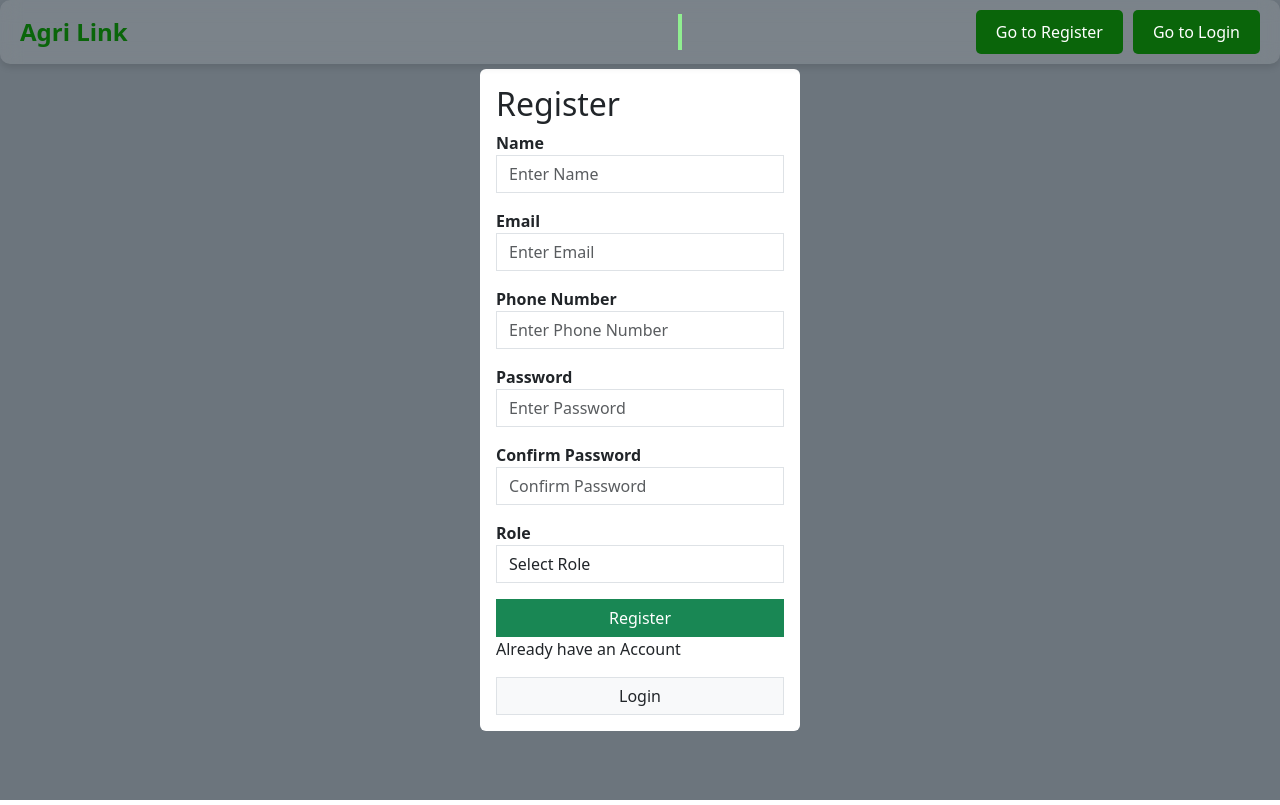
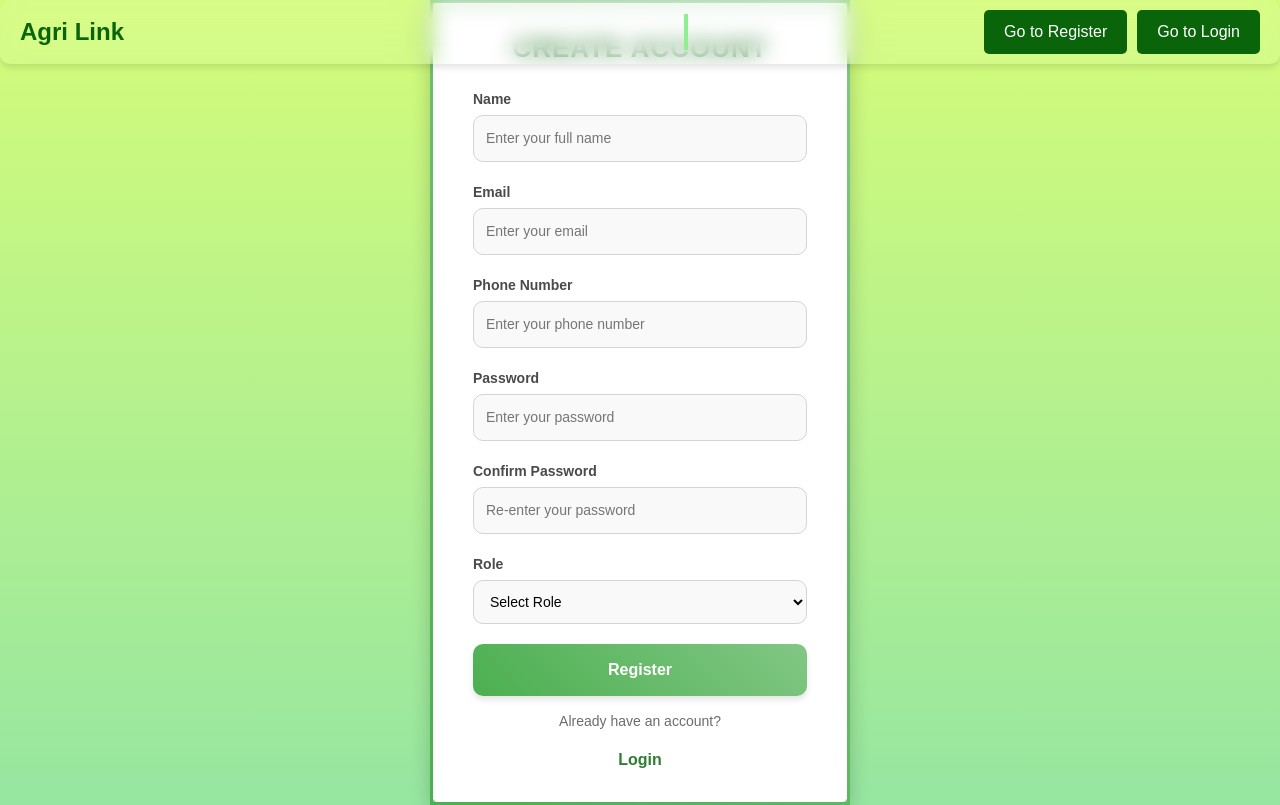
Before and after one commit to shubhpatel16/Agrilink, a React (Create React App) app in the folder client/: page /register in a window 1280 px wide. Built offline with nearby package versions, Linux system fonts and the light colour scheme.

Commit message:
updates css of login and signup

```diff
--- /dev/null
+++ b/client/src/Login.css
@@ -0,0 +1,121 @@
+body {
+    margin: 0;
+    font-family: 'Arial', sans-serif;
+    background: linear-gradient(to bottom, #d4fc79, #96e6a1);
+  }
+
+  .login-container {
+    display: flex;
+    justify-content: center;
+    align-items: center;
+    min-height: 100vh;
+  }
+
+  .login-form {
+    background: #ffffff;
+    padding: 30px 40px;
+    border-radius: 15px;
+    box-shadow: 0px 8px 20px rgba(0, 0, 0, 0.2);
+    width: 420px;
+    border: 3px solid;
+    border-image: linear-gradient(45deg, #4caf50, #81c784) 1;
+  }
+
+  .login-title {
+    font-size: 26px;
+    color: #2e7d32;
+    text-align: center;
+    margin-bottom: 25px;
+    font-weight: bold;
+    text-transform: uppercase;
+    letter-spacing: 1px;
+  }
+
+  .form-group {
+    margin-bottom: 20px;
+  }
+
+  .form-group label {
+    display: block;
+    font-size: 14px;
+    font-weight: bold;
+    color: #4a4a4a;
+    margin-bottom: 5px;
+  }
+
+  .form-group input {
+    width: 100%;
+    padding: 12px;
+    font-size: 14px;
+    border: 1px solid #d4d4d4;
+    border-radius: 10px;
+    outline: none;
+    transition: all 0.3s;
+    background: #f9f9f9;
+  }
+
+  .form-group input:focus {
+    border-color: #4caf50;
+    box-shadow: 0 0 5px rgba(76, 175, 80, 0.5);
+  }
+
+  .login-button {
+    background: linear-gradient(45deg, #4caf50, #81c784);
+    color: #ffffff;
+    border: none;
+    width: 100%;
+    padding: 14px;
+    font-size: 16px;
+    font-weight: bold;
+    border-radius: 10px;
+    cursor: pointer;
+    transition: background 0.3s, transform 0.2s;
+    box-shadow: 0px 4px 6px rgba(0, 0, 0, 0.1);
+  }
+
+  .login-button:hover {
+    background: linear-gradient(45deg, #388e3c, #66bb6a);
+    transform: translateY(-2px);
+  }
+
+  .login-button:active {
+    transform: translateY(0);
+  }
+
+  .signup-link-text {
+    margin-top: 15px;
+    text-align: center;
+    font-size: 14px;
+    color: #6c6c6c;
+  }
+
+  .signup-link {
+    display: block;
+    text-align: center;
+    margin-top: 10px;
+    color: #2e7d32;
+    font-size: 16px;
+    font-weight: bold;
+    text-decoration: none;
+    transition: color 0.3s, transform 0.2s;
+  }
+
+  .signup-link:hover {
+    color: #1b5e20;
+    transform: scale(1.05);
+  }
+
+  .signup-link:active {
+    transform: scale(1);
+  }
+
+  .alert {
+    color: #d32f2f;
+    background: #ffcdd2;
+    border-radius: 10px;
+    padding: 10px;
+    text-align: center;
+    font-size: 14px;
+    margin-bottom: 20px;
+    font-weight: bold;
+  }
--- a/client/src/Login.jsx
+++ b/client/src/Login.jsx
@@ -1,6 +1,7 @@
 import { useState } from "react";
 import { Link, useNavigate } from "react-router-dom";
 import axios from "axios";
+import "./Login.css";
 
 function Login() {
   const [email, setEmail] = useState("");
@@ -16,8 +17,9 @@ function Login() {
       return;
     }
 
-    axios.post("http://localhost:3001/login", { email, password })
-      .then(result => {
+    axios
+      .post("http://localhost:3001/login", { email, password })
+      .then((result) => {
         if (result.data === "Success") {
           localStorage.setItem("email", email);
           navigate("/home");
@@ -25,52 +27,46 @@ function Login() {
           setError(result.data);
         }
       })
-      .catch(err => {
+      .catch((err) => {
         console.error(err);
         setError("An error occurred while logging in. Please try again.");
       });
   };
 
   return (
-    <div className="d-flex justify-content-center align-items-center bg-secondary vh-100">
-      <div className="bg-white p-3 rounded w-25">
-        <h2>Login</h2>
-        {error && <div className="alert alert-danger">{error}</div>}
+    <div className="login-container">
+      <div className="login-form">
+        <h2 className="login-title">Login</h2>
+        {error && <div className="alert">{error}</div>}
         <form onSubmit={handleSubmit}>
-          <div className="mb-3">
-            <label htmlFor="email">
-              <strong>Email</strong>
-            </label>
+          <div className="form-group">
+            <label htmlFor="email">Email</label>
             <input
               type="email"
               placeholder="Enter Email"
               autoComplete="off"
               name="email"
-              className="form-control rounded-0"
               value={email}
               onChange={(e) => setEmail(e.target.value)}
             />
           </div>
-          <div className="mb-3">
-            <label htmlFor="password">
-              <strong>Password</strong>
-            </label>
+          <div className="form-group">
+            <label htmlFor="password">Password</label>
             <input
               type="password"
               placeholder="Enter Password"
               autoComplete="off"
               name="password"
-              className="form-control rounded-0"
               value={password}
               onChange={(e) => setPassword(e.target.value)}
             />
           </div>
-          <button type="submit" className="btn btn-success w-100 rounded-0">
+          <button type="submit" className="login-button">
             Login
           </button>
         </form>
-        <p>Don't have an Account?</p>
-        <Link to="/register" className="btn btn-default border w-100 bg-light rounded-0 text-decoration-none">
+        <p className="signup-link-text">Don't have an account?</p>
+        <Link to="/register" className="signup-link">
           Signup
         </Link>
       </div>
--- /dev/null
+++ b/client/src/Signup.css
@@ -0,0 +1,112 @@
+body {
+    margin: 0;
+    font-family: 'Arial', sans-serif;
+    background: linear-gradient(to bottom, #d4fc79, #96e6a1);
+  }
+
+  .signup-container {
+    display: flex;
+    justify-content: center;
+    align-items: center;
+    min-height: 100vh;
+  }
+
+  .signup-form {
+    background: #ffffff;
+    padding: 30px 40px;
+    border-radius: 15px;
+    box-shadow: 0px 8px 20px rgba(0, 0, 0, 0.2);
+    width: 420px;
+    border: 3px solid;
+    border-image: linear-gradient(45deg, #4caf50, #81c784) 1;
+  }
+
+  .signup-title {
+    font-size: 26px;
+    color: #2e7d32;
+    text-align: center;
+    margin-bottom: 25px;
+    font-weight: bold;
+    text-transform: uppercase;
+    letter-spacing: 1px;
+  }
+
+  .form-group {
+    margin-bottom: 20px;
+  }
+
+  .form-group label {
+    display: block;
+    font-size: 14px;
+    font-weight: bold;
+    color: #4a4a4a;
+    margin-bottom: 5px;
+  }
+
+  .form-group input,
+  .form-group select {
+    width: 100%;
+    padding: 12px;
+    font-size: 14px;
+    border: 1px solid #d4d4d4;
+    border-radius: 10px;
+    outline: none;
+    transition: all 0.3s;
+    background: #f9f9f9;
+  }
+
+  .form-group input:focus,
+  .form-group select:focus {
+    border-color: #4caf50;
+    box-shadow: 0 0 5px rgba(76, 175, 80, 0.5);
+  }
+
+  .signup-button {
+    background: linear-gradient(45deg, #4caf50, #81c784);
+    color: #ffffff;
+    border: none;
+    width: 100%;
+    padding: 14px;
+    font-size: 16px;
+    font-weight: bold;
+    border-radius: 10px;
+    cursor: pointer;
+    transition: background 0.3s, transform 0.2s;
+    box-shadow: 0px 4px 6px rgba(0, 0, 0, 0.1);
+  }
+
+  .signup-button:hover {
+    background: linear-gradient(45deg, #388e3c, #66bb6a);
+    transform: translateY(-2px);
+  }
+
+  .signup-button:active {
+    transform: translateY(0);
+  }
+
+  .login-link-text {
+    margin-top: 15px;
+    text-align: center;
+    font-size: 14px;
+    color: #6c6c6c;
+  }
+
+  .login-link {
+    display: block;
+    text-align: center;
+    margin-top: 10px;
+    color: #2e7d32;
+    font-size: 16px;
+    font-weight: bold;
+    text-decoration: none;
+    transition: color 0.3s, transform 0.2s;
+  }
+
+  .login-link:hover {
+    color: #1b5e20;
+    transform: scale(1.05);
+  }
+
+  .login-link:active {
+    transform: scale(1);
+  }
--- a/client/src/Signup.jsx
+++ b/client/src/Signup.jsx
@@ -1,16 +1,16 @@
 import { useState } from "react";
 import { Link } from "react-router-dom";
-import axios from 'axios';
+import axios from "axios";
 import { useNavigate } from "react-router-dom";
+import "./Signup.css";
 
 function Signup() {
-
-  const [name, setName] = useState('');
-  const [email, setEmail] = useState('');
-  const [phone, setPhone] = useState('');
-  const [password, setPassword] = useState('');
-  const [confirmPassword, setConfirmPassword] = useState('');
-  const [role, setRole] = useState('');
+  const [name, setName] = useState("");
+  const [email, setEmail] = useState("");
+  const [phone, setPhone] = useState("");
+  const [password, setPassword] = useState("");
+  const [confirmPassword, setConfirmPassword] = useState("");
+  const [role, setRole] = useState("");
   const navigate = useNavigate();
 
   const handleSubmit = (e) => {
@@ -19,84 +19,80 @@ function Signup() {
       alert("Passwords do not match!");
       return;
     }
-    axios.post('http://localhost:3001/register', { name, email, phone, password, role })
-      .then(result => {
+    axios
+      .post("http://localhost:3001/register", { name, email, phone, password, role })
+      .then((result) => {
         console.log(result);
-        navigate('/login');
+        navigate("/login");
       })
-      .catch(err => console.log(err));
+      .catch((err) => console.log(err));
   };
 
   return (
-    <div className="d-flex justify-content-center align-items-center bg-secondary vh-100">
-      <div className="bg-white p-3 rounded w-25">
-        <h2>Register</h2>
+    <div className="signup-container">
+      <div className="signup-form">
+        <h2 className="signup-title">Create Account</h2>
         <form onSubmit={handleSubmit}>
-          <div className="mb-3">
-            <label htmlFor="name"><strong>Name</strong></label>
+          <div className="form-group">
+            <label htmlFor="name">Name</label>
             <input
               type="text"
-              placeholder="Enter Name"
-              autoComplete="off"
-              name="name"
-              className="form-control rounded-0"
+              id="name"
+              placeholder="Enter your full name"
+              value={name}
               onChange={(e) => setName(e.target.value)}
               required
             />
           </div>
-          <div className="mb-3">
-            <label htmlFor="email"><strong>Email</strong></label>
+          <div className="form-group">
+            <label htmlFor="email">Email</label>
             <input
               type="email"
-              placeholder="Enter Email"
-              autoComplete="off"
-              name="email"
-              className="form-control rounded-0"
+              id="email"
+              placeholder="Enter your email"
+              value={email}
               onChange={(e) => setEmail(e.target.value)}
               required
             />
           </div>
-          <div className="mb-3">
-            <label htmlFor="phone"><strong>Phone Number</strong></label>
+          <div className="form-group">
+            <label htmlFor="phone">Phone Number</label>
             <input
               type="tel"
-              placeholder="Enter Phone Number"
-              autoComplete="off"
-              name="phone"
-              className="form-control rounded-0"
+              id="phone"
+              placeholder="Enter your phone number"
+              value={phone}
               onChange={(e) => setPhone(e.target.value)}
               required
             />
           </div>
-          <div className="mb-3">
-            <label htmlFor="password"><strong>Password</strong></label>
+          <div className="form-group">
+            <label htmlFor="password">Password</label>
             <input
               type="password"
-              placeholder="Enter Password"
-              autoComplete="off"
-              name="password"
-              className="form-control rounded-0"
+              id="password"
+              placeholder="Enter your password"
+              value={password}
               onChange={(e) => setPassword(e.target.value)}
               required
             />
           </div>
-          <div className="mb-3">
-            <label htmlFor="confirmPassword"><strong>Confirm Password</strong></label>
+          <div className="form-group">
+            <label htmlFor="confirmPassword">Confirm Password</label>
             <input
               type="password"
-              placeholder="Confirm Password"
-              autoComplete="off"
-              name="confirmPassword"
-              className="form-control rounded-0"
+              id="confirmPassword"
+              placeholder="Re-enter your password"
+              value={confirmPassword}
               onChange={(e) => setConfirmPassword(e.target.value)}
               required
             />
           </div>
-          <div className="mb-3">
-            <label htmlFor="role"><strong>Role</strong></label>
+          <div className="form-group">
+            <label htmlFor="role">Role</label>
             <select
-              name="role"
-              className="form-control rounded-0"
+              id="role"
+              value={role}
               onChange={(e) => setRole(e.target.value)}
               required
             >
@@ -105,12 +101,12 @@ function Signup() {
               <option value="Merchant">Merchant</option>
             </select>
           </div>
-          <button type="submit" className="btn btn-success w-100 rounded-0">
+          <button type="submit" className="signup-button">
             Register
           </button>
         </form>
-        <p>Already have an Account</p>
-        <Link to="/login" className="btn btn-default border w-100 bg-light rounded-0 text-decoration-none">
+        <p className="login-link-text">Already have an account?</p>
+        <Link to="/login" className="login-link">
           Login
         </Link>
       </div>
```
